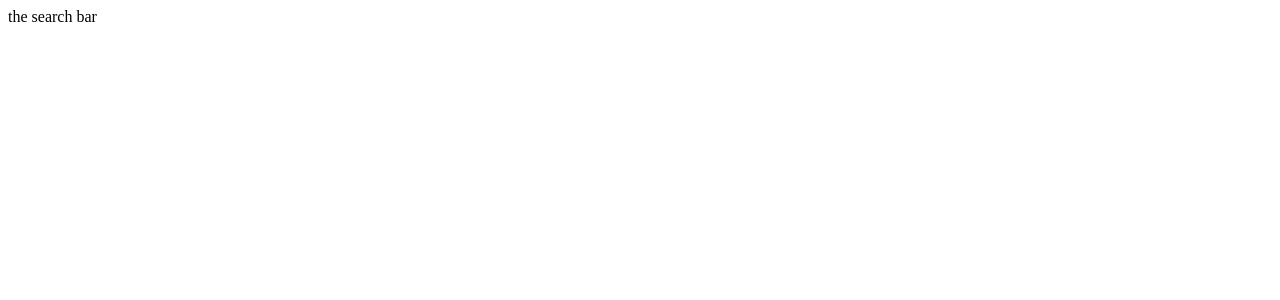
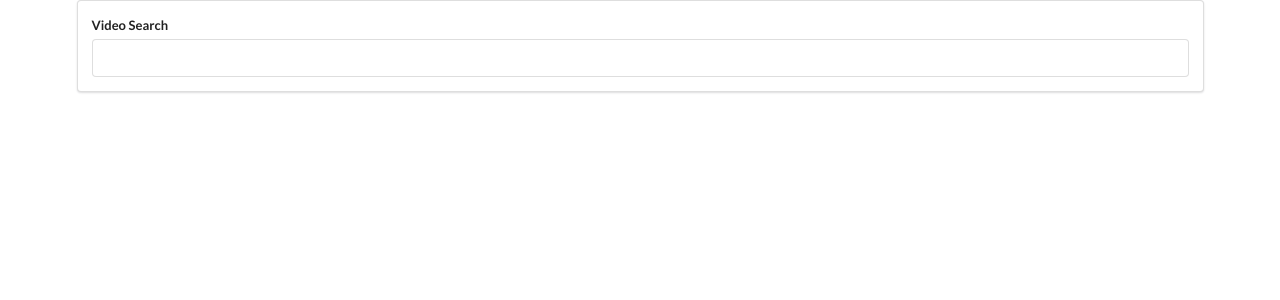
Before and after one commit to legacy83/stephengrider-modernreact-videos, a React (Create React App) app: page / in a window 1280 px wide. Shown: the top 300 px of the page. Built offline with nearby package versions, Linux system fonts and the light colour scheme.

Commit message:
saving progress

```diff
--- a/public/index.html
+++ b/public/index.html
@@ -9,35 +9,13 @@
       name="description"
       content="Web site created using create-react-app"
     />
+    <link rel="stylesheet" type="text/css" href="https://cdnjs.cloudflare.com/ajax/libs/semantic-ui/2.4.1/semantic.min.css">
     <link rel="apple-touch-icon" href="%PUBLIC_URL%/logo192.png" />
-    <!--
-      manifest.json provides metadata used when your web app is installed on a
-      user's mobile device or desktop. See https://developers.google.com/web/fundamentals/web-app-manifest/
-    -->
     <link rel="manifest" href="%PUBLIC_URL%/manifest.json" />
-    <!--
-      Notice the use of %PUBLIC_URL% in the tags above.
-      It will be replaced with the URL of the `public` folder during the build.
-      Only files inside the `public` folder can be referenced from the HTML.
-
-      Unlike "/favicon.ico" or "favicon.ico", "%PUBLIC_URL%/favicon.ico" will
-      work correctly both with client-side routing and a non-root public URL.
-      Learn how to configure a non-root public URL by running `npm run build`.
-    -->
     <title>React App</title>
   </head>
   <body>
     <noscript>You need to enable JavaScript to run this app.</noscript>
     <div id="root"></div>
-    <!--
-      This HTML file is a template.
-      If you open it directly in the browser, you will see an empty page.
-
-      You can add webfonts, meta tags, or analytics to this file.
-      The build step will place the bundled scripts into the <body> tag.
-
-      To begin the development, run `npm start` or `yarn start`.
-      To create a production bundle, use `npm run build` or `yarn build`.
-    -->
   </body>
 </html>
--- a/src/App.js
+++ b/src/App.js
@@ -4,7 +4,7 @@
 class App extends React.Component {
 	render() {
 		return (
-			<div>
+			<div className="ui container">
 				<SearchBar />
 			</div>
 		);
--- a/src/components/SearchBar.js
+++ b/src/components/SearchBar.js
@@ -1,8 +1,32 @@
 import React from 'react';
 
 class SearchBar extends React.Component {
+	state = { term: '' };
+
+	onInputChange = (event) => {
+		this.setState({ term: event.target.value });
+	};
+
+	onFormSubmit = (event) => {
+		event.preventDefault();
+		console.log(this.state.term);
+	};
+
 	render() {
-		return <div>the search bar</div>;
+		return (
+			<div className="search-bar ui segment">
+				<form className="ui form" onSubmit={this.onFormSubmit}>
+					<div className="field">
+						<label>Video Search</label>
+						<input
+							type="text"
+							value={this.state.term}
+							onChange={this.onInputChange}
+						/>
+					</div>
+				</form>
+			</div>
+		);
 	}
 }
 
```
